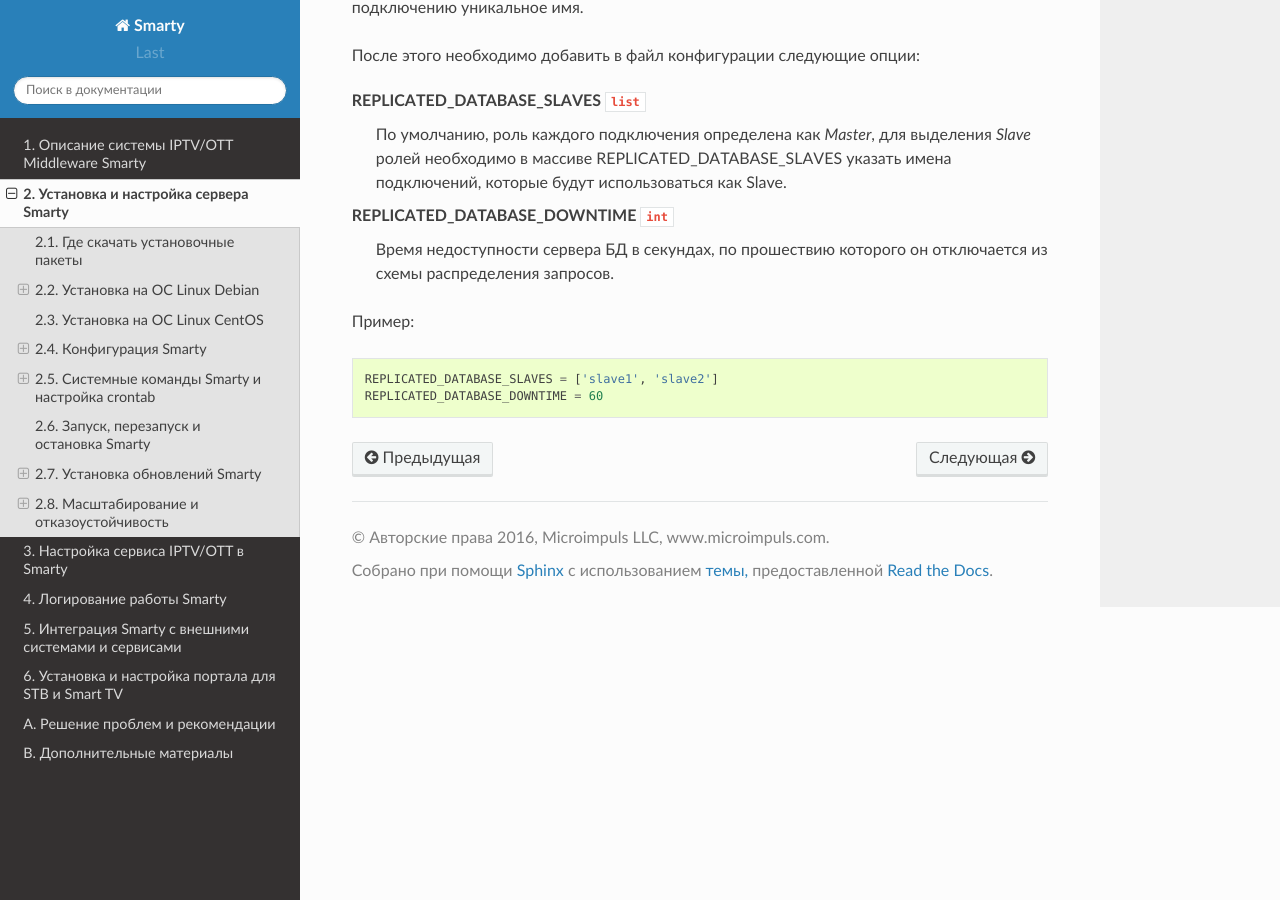
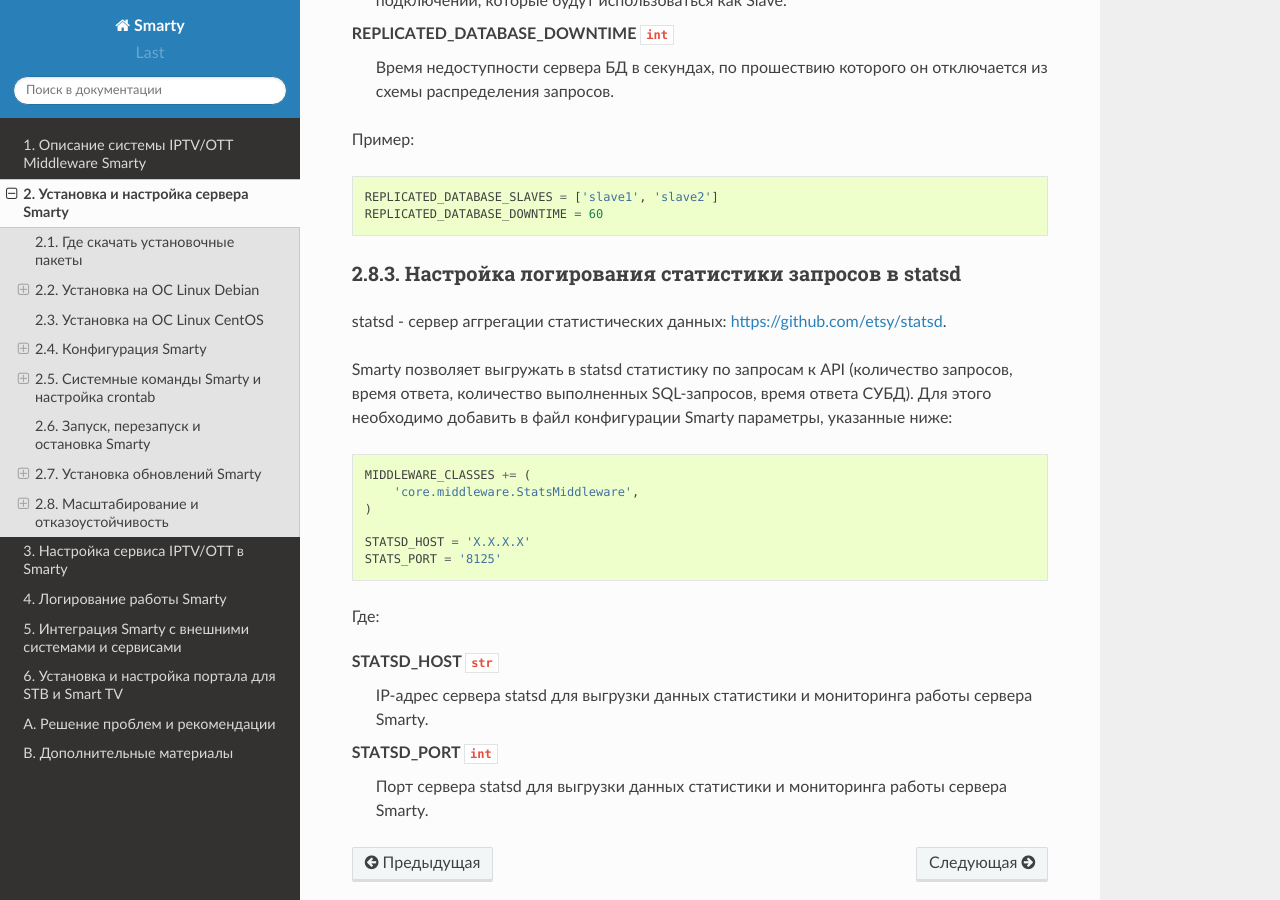
Before and after one commit to sergey-yakovlev/smarty-docs, a Sphinx documentation site: the page built from source/installation_and_configuration.rst, in a window 1280 px wide and 900 px high, scrolled down 18454 px. Built offline with Sphinx 7.4.7 and the Read the Docs theme 2.0.0, drawn with Linux system fonts in a browser that asks for light colours; some of the changed text lies outside the part shown.

```diff
--- a/source/installation_and_configuration.rst
+++ b/source/installation_and_configuration.rst
@@ -822,3 +816,30 @@ REPLICATED_DATABASE_DOWNTIME ``int``
 
     REPLICATED_DATABASE_SLAVES = ['slave1', 'slave2']
     REPLICATED_DATABASE_DOWNTIME = 60
+
+
+.. _statsd:
+
+2.8.3. Настройка логирования статистики запросов в statsd
+---------------------------------------------------------
+
+statsd - сервер аггрегации статистических данных: https://github.com/etsy/statsd.
+
+Smarty позволяет выгружать в statsd статистику по запросам к API (количество запросов, время ответа, количество
+выполненных SQL-запросов, время ответа СУБД). Для этого необходимо добавить в файл конфигурации Smarty параметры,
+указанные ниже: ::
+
+    MIDDLEWARE_CLASSES += (
+        'core.middleware.StatsMiddleware',
+    )
+
+    STATSD_HOST = 'X.X.X.X'
+    STATS_PORT = '8125'
+
+Где:
+
+STATSD_HOST ``str``
+  IP-адрес сервера statsd для выгрузки данных статистики и мониторинга работы сервера Smarty.
+
+STATSD_PORT ``int``
+  Порт сервера statsd для выгрузки данных статистики и мониторинга работы сервера Smarty.
```
Also changed, not shown: other parts of source/installation_and_configuration.rst (+0 -6 lines).
